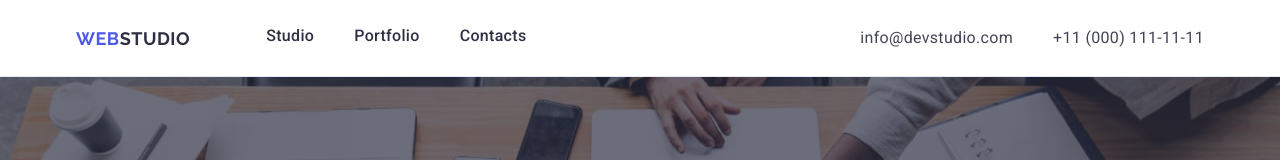
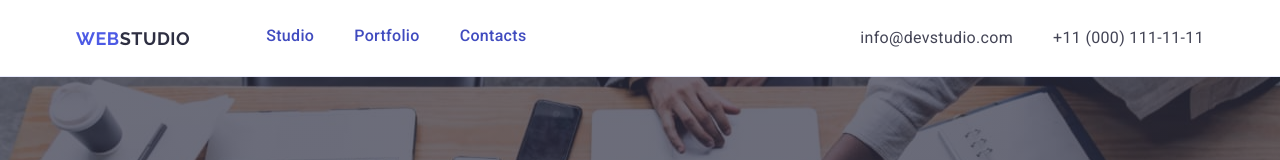
Before and after one commit to LiudmylaBykova/goit-markup-hw-04, a plain HTML site: page index.html in a window 1280 px wide. Shown: the top 160 px of the page. Drawn offline with nearby package versions, Linux system fonts and the light colour scheme.

Commit message:
fix header styles

```diff
--- a/css/styles.css
+++ b/css/styles.css
@@ -107,7 +107,7 @@ img {
     position: relative;
     overflow: hidden;
     display: inline-block;
-    color: var(--c-master);
+    color: var(--c-brand-pres);
     font-family: inherit;
     font-size: 16px;
     font-weight: 500;
```
